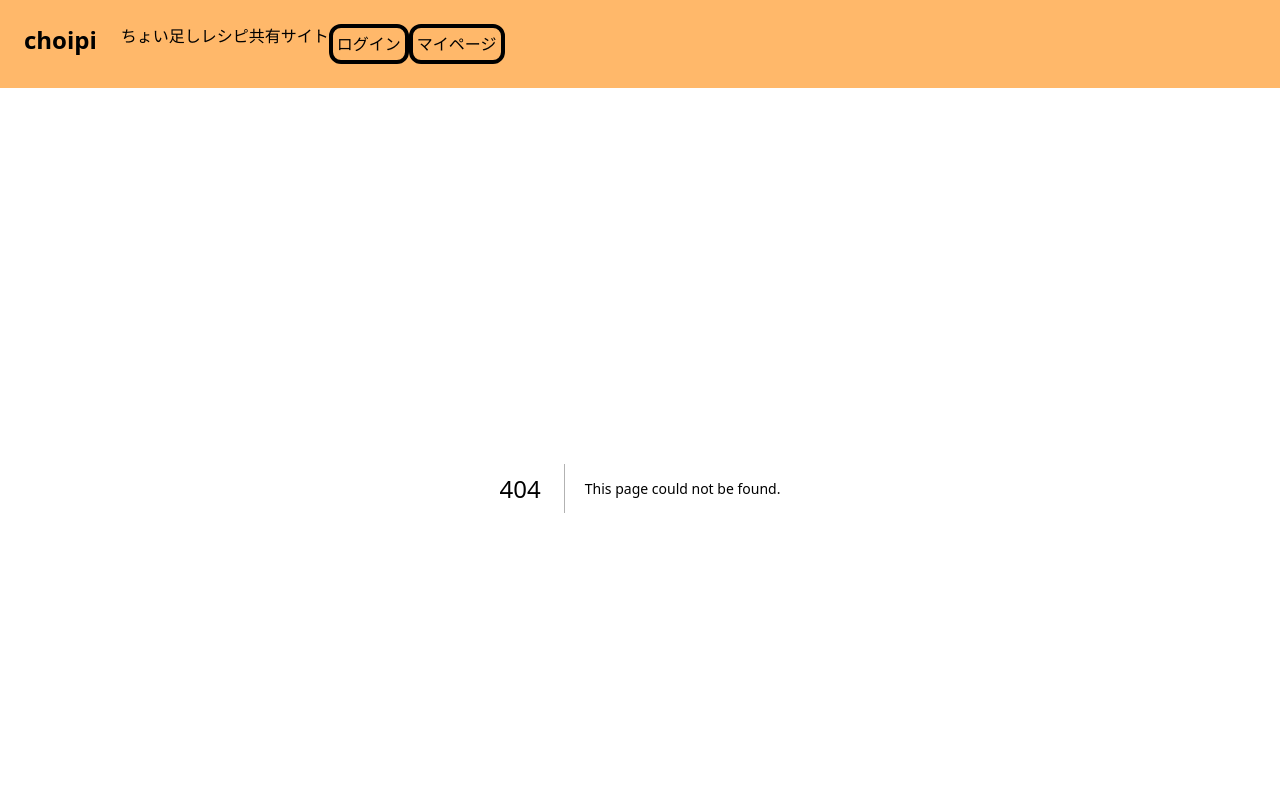
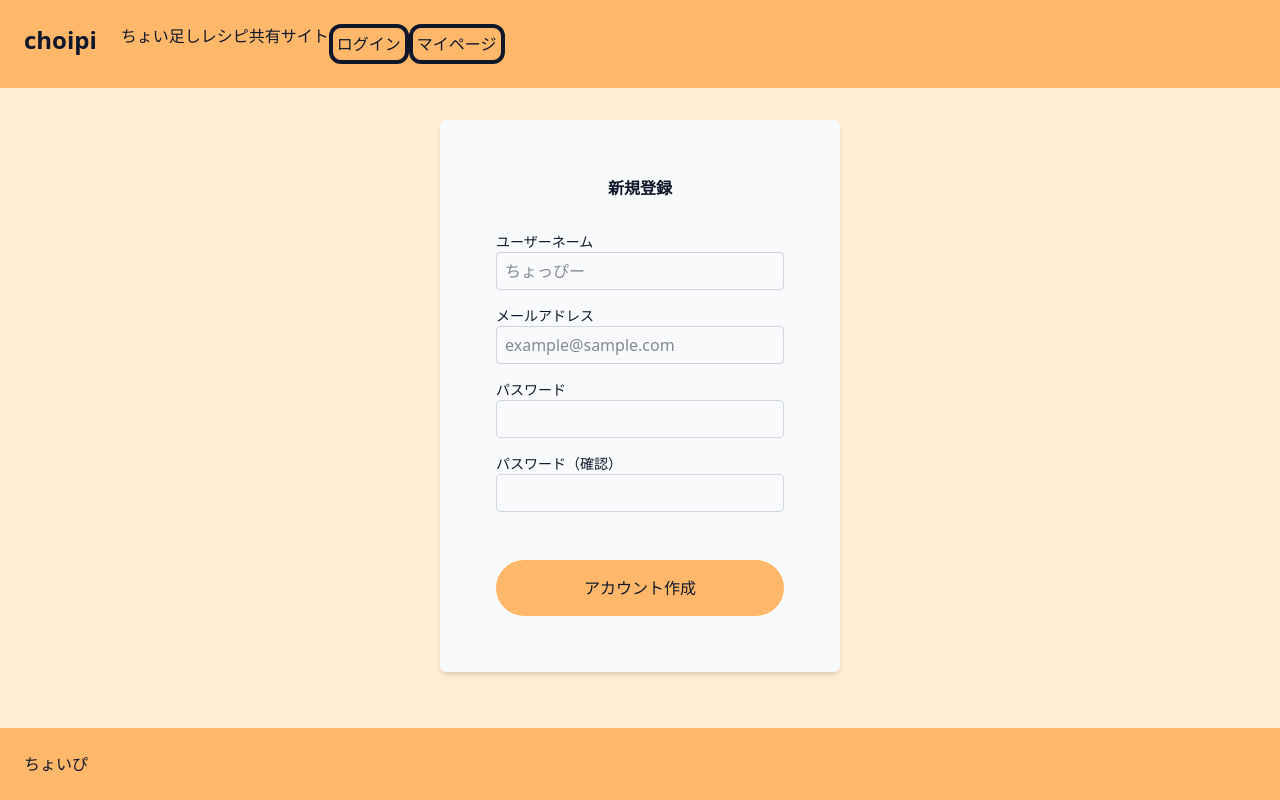
Before and after one commit to horit-chan/choipi, a Next.js app: page /signup in a window 1280 px wide. Before the commit this address had no page. Shown: the top 800 px of the page. Built offline with nearby package versions, Linux system fonts and the light colour scheme.

Commit message:
feat: サインアップページの基本構造を作成

```diff
--- /dev/null
+++ b/app/signup/page.tsx
@@ -0,0 +1,71 @@
+'use client';
+
+import { useForm } from 'react-hook-form';
+import { useRouter } from 'next/navigation';
+import { supabase } from '@/lib/supabase';
+import { Input } from '@/components/ui/Input';
+import { Button } from '@/components/ui/Button';
+
+type FormData = {
+  user: string;
+  email: string;
+  password: string;
+  confirmPassword: string;
+};
+
+export default function SignupPage() {
+  const { register, handleSubmit } = useForm<FormData>();
+  const router = useRouter();
+
+  const onSubmit = async ({ user, email, password, confirmPassword }: FormData) => {
+    console.log(`送信データ： ${email}`, user, password);
+
+    // const { error } = await supabase.auth.signUp({ email, password });
+
+    // if (error) {
+    //   console.log('えらー');
+    // } else {
+    //   router.push('/');
+    // }
+  };
+
+  return (
+    <main className="px-4 py-8">
+      <div className="mx-auto flex flex-row flex-wrap justify-center gap-x-8 gap-y-6">
+        <div className="w-100 rounded-md bg-gray-50 p-14 shadow-md">
+          <form className="text-center" onSubmit={handleSubmit(onSubmit)}>
+            <h1 className="mb-8 font-bold">新規登録</h1>
+
+            <Input
+              label="ユーザーネーム"
+              type="text"
+              placeholder="ちょっぴー"
+              {...register('user', { required: true })}
+            ></Input>
+
+            <Input
+              label="メールアドレス"
+              type="email"
+              placeholder="example@sample.com"
+              {...register('email', { required: true })}
+            ></Input>
+
+            <Input
+              label="パスワード"
+              type="password"
+              {...register('password', { required: true })}
+            ></Input>
+
+            <Input
+              label="パスワード（確認）"
+              type="password"
+              {...register('confirmPassword', { required: true })}
+            ></Input>
+
+            <Button type="submit">アカウント作成</Button>
+          </form>
+        </div>
+      </div>
+    </main>
+  );
+}
```
